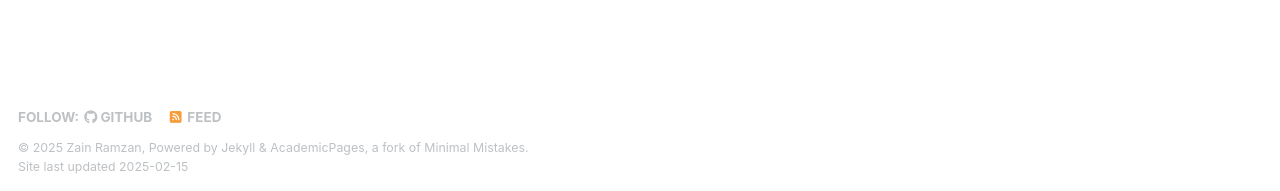
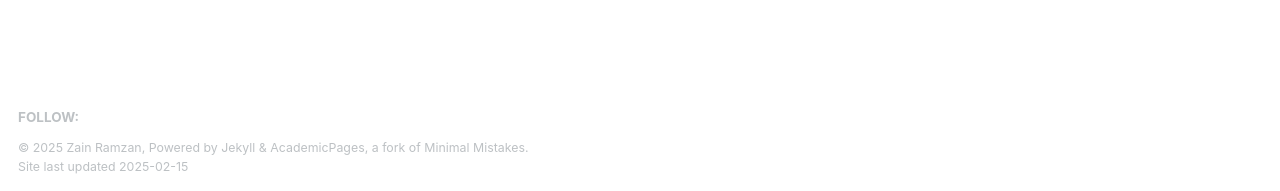
Before and after one commit to zain-ramzan/zain-ramzan.github.io, a Jekyll site: the page built from _pages/about.md, in a window 1280 px wide and 900 px high, scrolled down 2615 px. Shown: the part 706-897 px from the top of the window. Built offline with Jekyll 4.4.1, drawn with Linux system fonts in a browser that asks for light colours.

Commit message:
Update footer.html

```diff
--- a/_includes/footer.html
+++ b/_includes/footer.html
@@ -7,13 +7,13 @@
       <li><strong>{{ site.data.ui-text[site.locale].follow_label }}</strong></li>
     {% endif %}
     {% if site.author.github %}
-      <li><a href="http://github.com/{{ site.author.github }}"><i class="fab fa-github" aria-hidden="true"></i> GitHub</a></li>
+<!--       <li><a href="http://github.com/{{ site.author.github }}"><i class="fab fa-github" aria-hidden="true"></i> GitHub</a></li> -->
     {% endif %}
     {% if site.author.bitbucket %}
-      <li><a href="http://bitbucket.org/{{ site.author.bitbucket }}"><i class="fab fa-bitbucket" aria-hidden="true"></i> Bitbucket</a></li>
+<!--       <li><a href="http://bitbucket.org/{{ site.author.bitbucket }}"><i class="fab fa-bitbucket" aria-hidden="true"></i> Bitbucket</a></li> -->
     {% endif %}
     {% if site.atom_feed.hide != true %}
-    <li><a href="{% if site.atom_feed.path %}{{ site.atom_feed.path }}{% else %}{{ base_path }}/feed.xml{% endif %}"><i class="fa fa-fw fa-rss-square" aria-hidden="true"></i> {{ site.data.ui-text[site.locale].feed_label | default: "Feed" }}</a></li>
+<!--     <li><a href="{% if site.atom_feed.path %}{{ site.atom_feed.path }}{% else %}{{ base_path }}/feed.xml{% endif %}"><i class="fa fa-fw fa-rss-square" aria-hidden="true"></i> {{ site.data.ui-text[site.locale].feed_label | default: "Feed" }}</a></li> -->
     {% endif %}
   </ul>
 </div>
```
